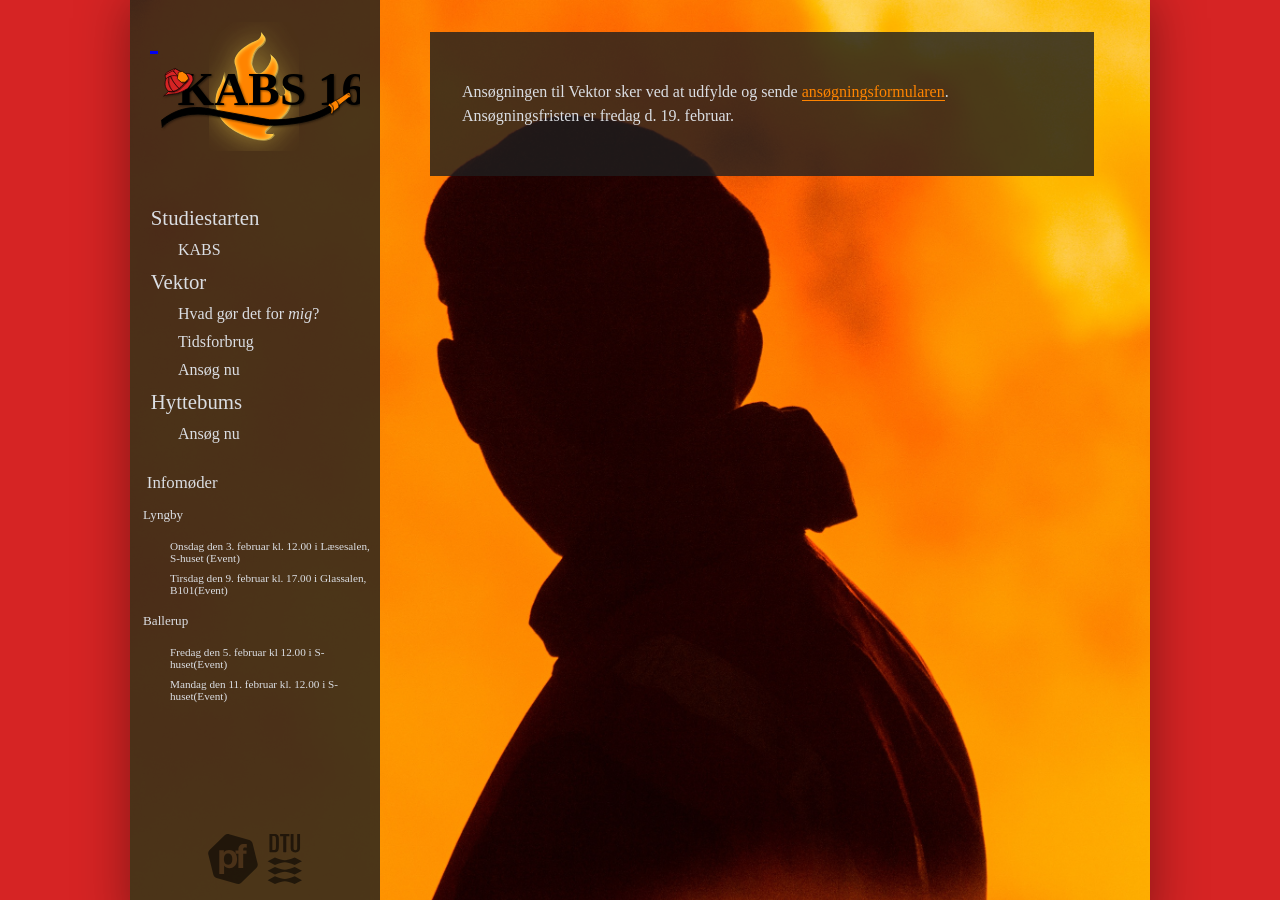
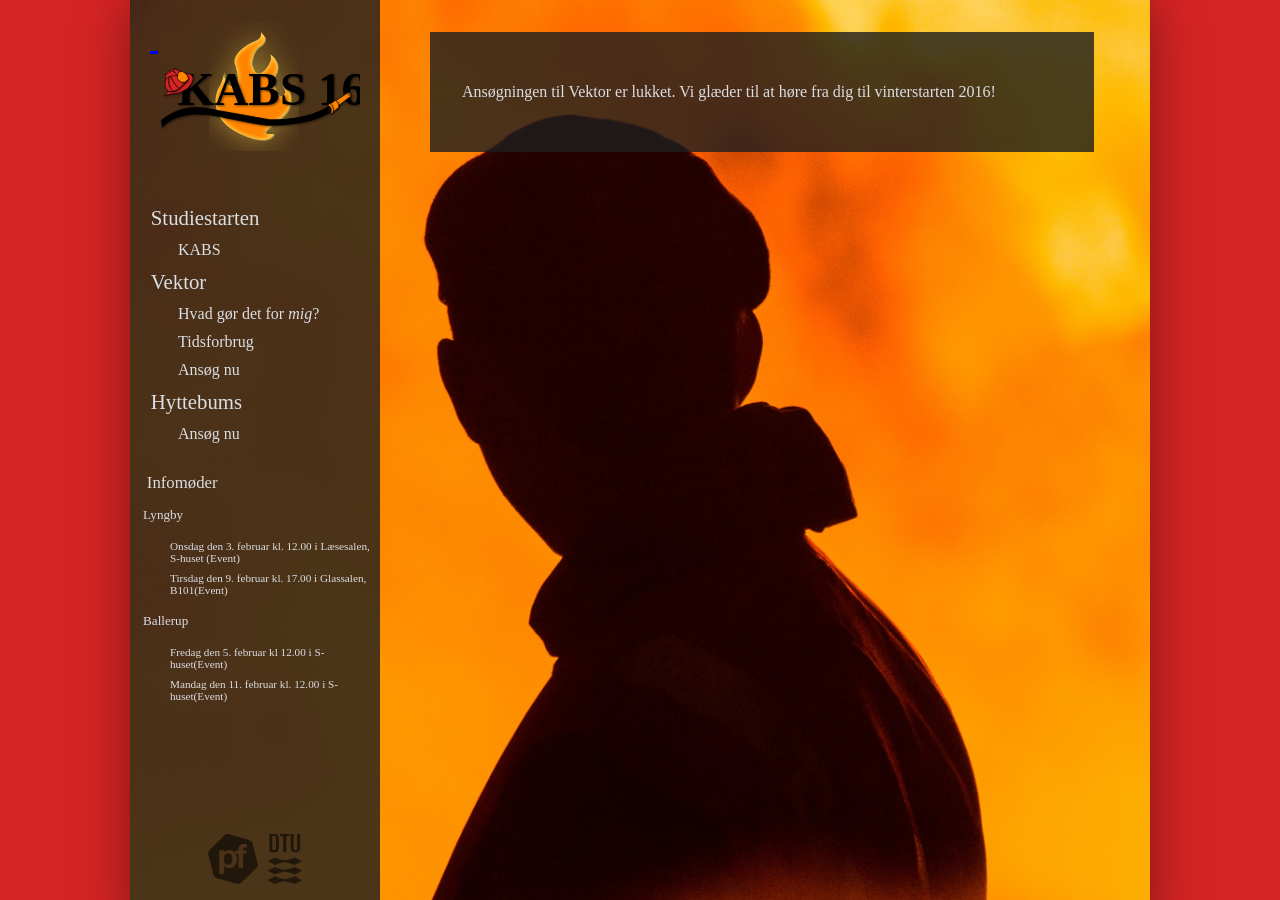
Before and after one commit to KABSDTU/kabsdtu.github.io, a Jekyll site: the page built from ansog-som-vektor.md, in a window 1280 px wide and 900 px high. Built offline with Jekyll 4.4.1, drawn with Linux system fonts in a browser that asks for light colours; some web fonts are replaced.

Commit message:
ansøgning lukket

```diff
--- a/ansog-som-vektor.md
+++ b/ansog-som-vektor.md
@@ -3,4 +3,4 @@ layout: default
 title: Ansøg som Vektor
 ---
 
-<p>Ansøgningen til Vektor sker ved at udfylde og sende <a href="https://docs.google.com/forms/d/1ZH5R0FioM0zEHXnFITPUXdYUZjtITj2yAmN6iOI7K7w/edit?usp=drive_web">ansøgningsformularen</a>. Ansøgningsfristen er fredag d. 19. februar.</p>
+<p>Ansøgningen til Vektor er lukket. Vi glæder til at høre fra dig til vinterstarten 2016!</p>
```
Also changed, not shown: ansog-som-hyttebums.md (+1 -1 lines), index.html (+1 -16 lines).
